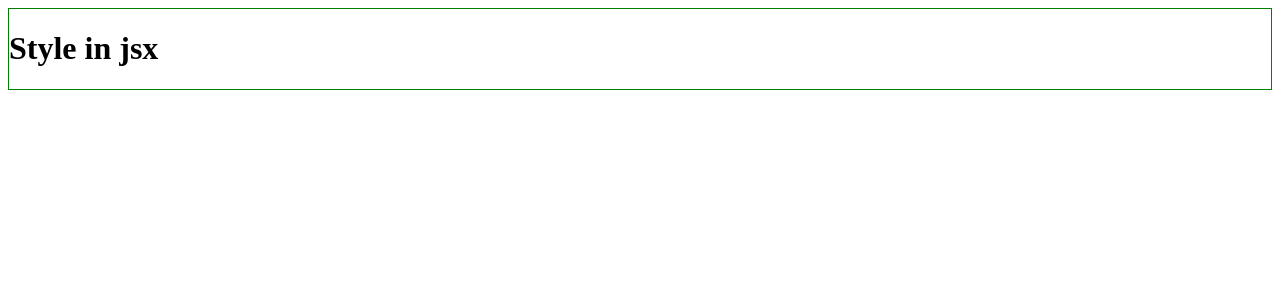
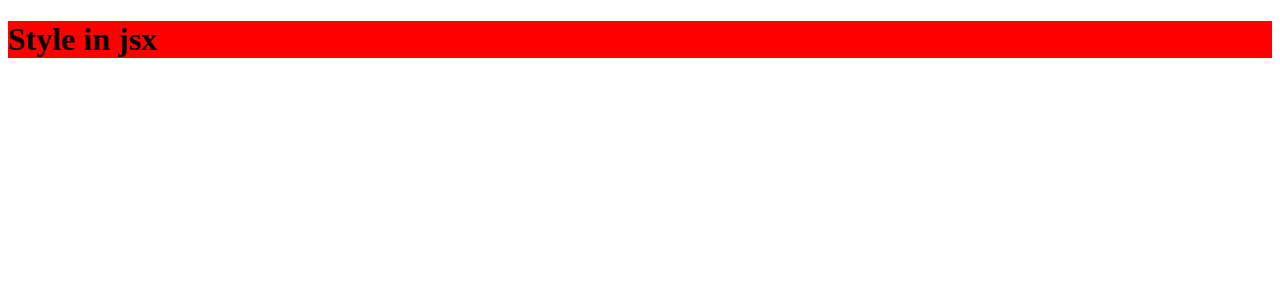
Before and after one commit to AkhilSharma78148/namaste-react, a React (Vite) app: page / in a window 1280 px wide. Shown: the top 300 px of the page. Built offline with nearby package versions, Linux system fonts and the light colour scheme.

Commit message:
inline style in react

```diff
--- a/App.js
+++ b/App.js
@@ -63,7 +63,9 @@ const styleObj = {
 
 //Inline styling in React
 const jsx = (
-    <div style={styleObj}>
+    <div style={{
+        backgroundColor: "red"
+    }}>
         <h1>Style in jsx</h1>
     </div>
 )
```
